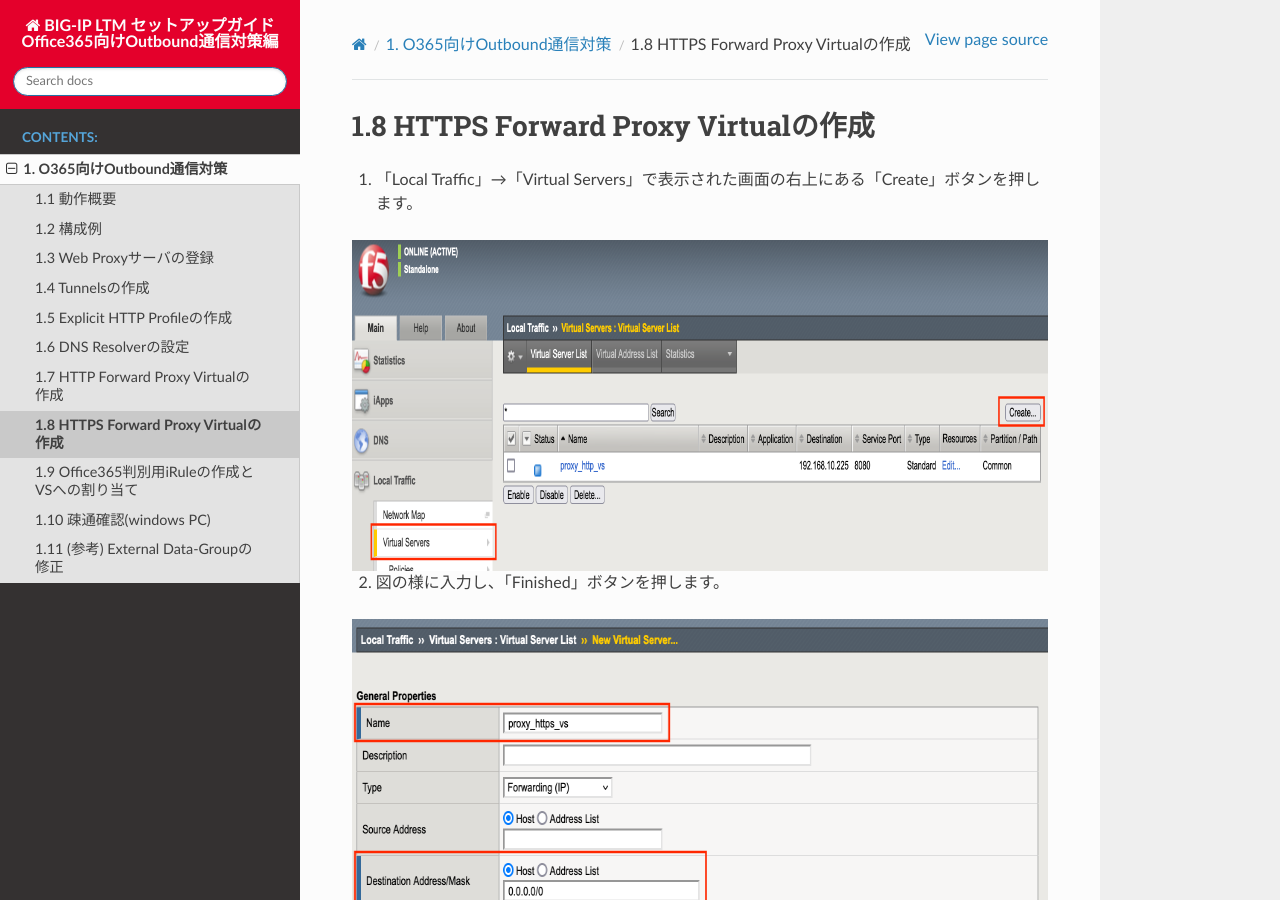
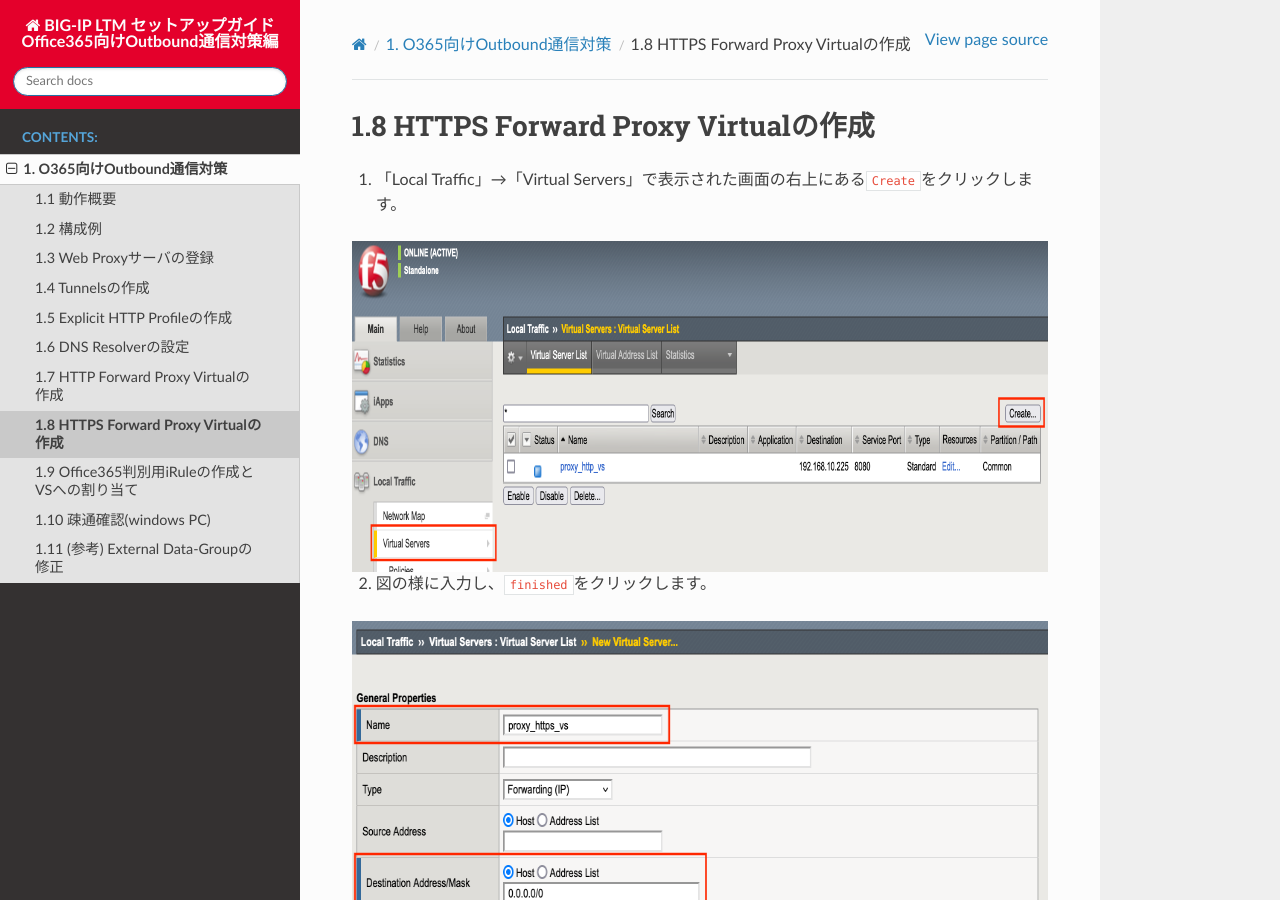
Before and after one commit to BeF5/f5j-local-breakout, a Sphinx documentation site: the page built from docs/content02/module08/module08.rst, in a window 1280 px wide and 900 px high. Built offline with Sphinx 7.4.7 and the Read the Docs theme 2.0.0, drawn with Linux system fonts in a browser that asks for light colours; some of the changed text lies outside the part shown.

Commit message:
Update module08.rst

```diff
--- a/docs/content02/module08/module08.rst
+++ b/docs/content02/module08/module08.rst
@@ -1,14 +1,14 @@
 1.8 HTTPS Forward Proxy Virtualの作成
 ======================================
 
-1. 「Local Traffic」→「Virtual Servers」で表示された画面の右上にある「Create」ボタンを押します。
+1. 「Local Traffic」→「Virtual Servers」で表示された画面の右上にある\ ``Create``\ をクリックします。
 
 .. figure:: images/Picture1.png
    :scale: 50%
    :align: center
 
 
-2. 図の様に入力し、「Finished」ボタンを押します。
+2. 図の様に入力し、\ ``finished``\ をクリックします。
 
 .. figure:: images/Picture2-1.png
    :scale: 50%
```
Also changed, not shown: other parts of docs/content02/module08/module08.rst (+1 -2 lines).
